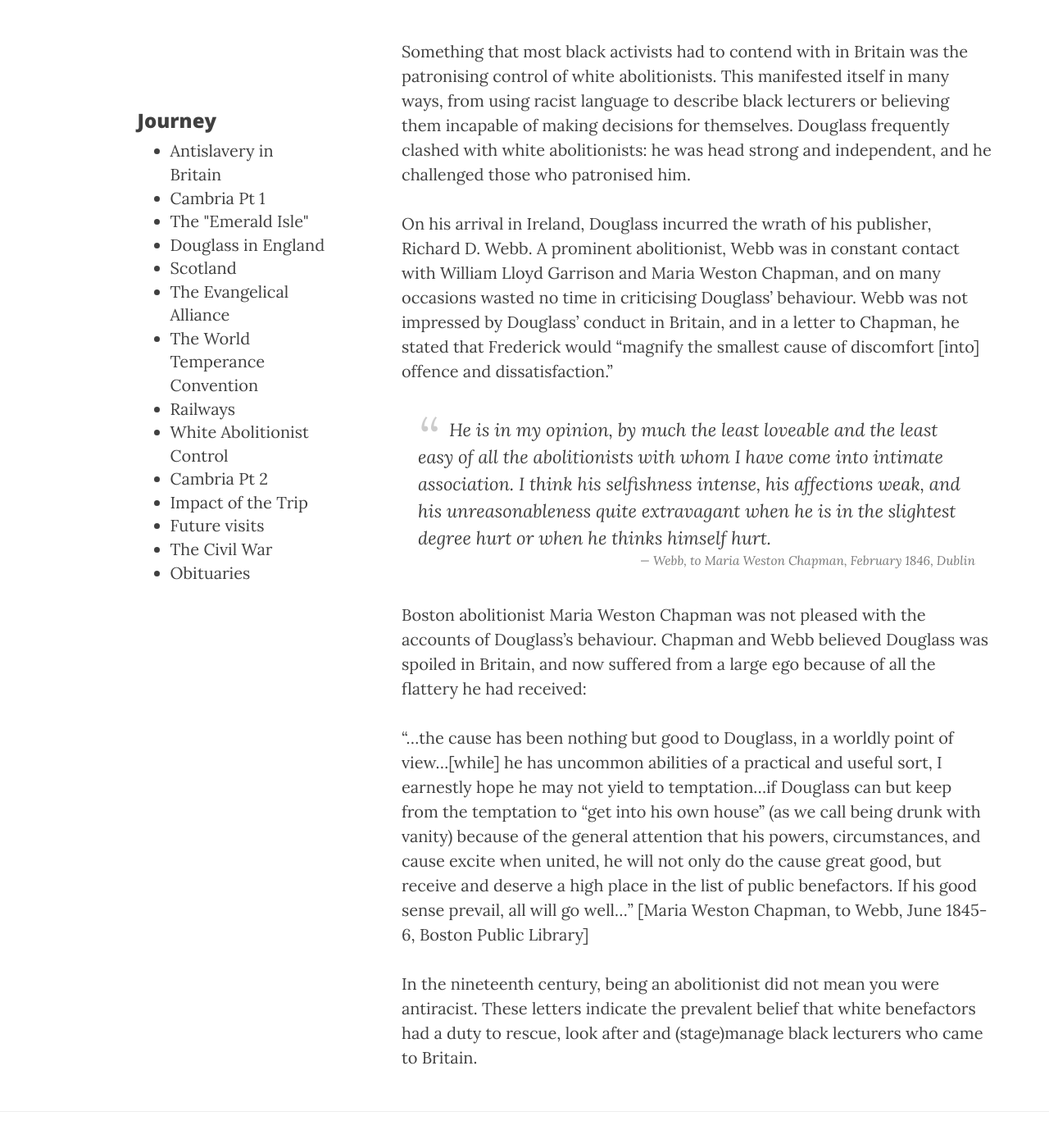
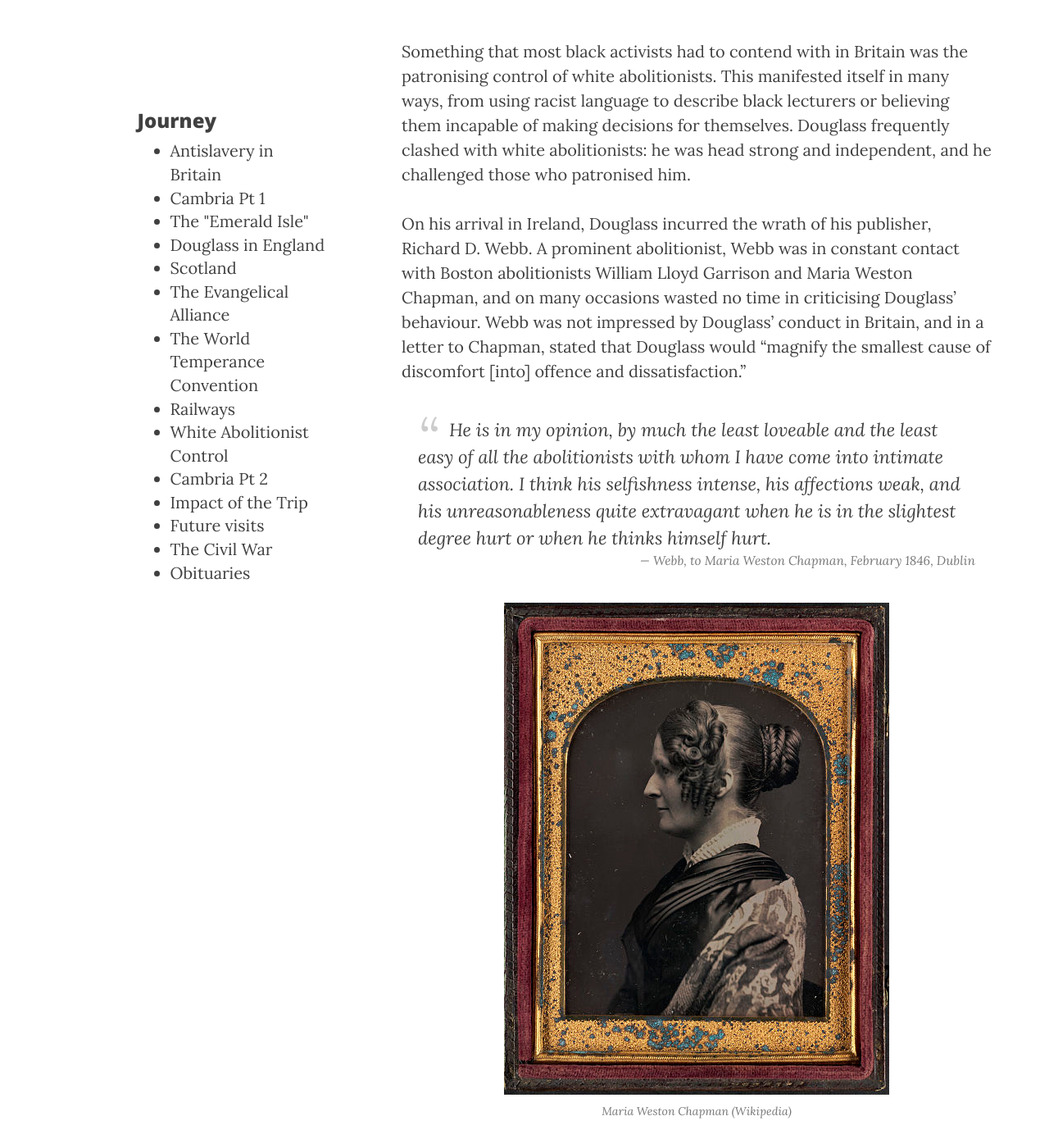
Before and after one commit to FDUK/fduk.github.io, a Jekyll site: the page built from journey/WhiteAbolitionists.md, in a window 1280 px wide and 1400 px high, scrolled down 299 px. Shown: the whole window at 82% size. Built offline with Jekyll 4.4.1, drawn with Linux system fonts in a browser that asks for light colours; nearby versions of some CDN libraries; some of the changed text lies outside the part shown.

Commit message:
Update WhiteAbolitionists.md

```diff
--- a/journey/WhiteAbolitionists.md
+++ b/journey/WhiteAbolitionists.md
@@ -6,12 +6,15 @@ sortTitle: 90
 
 Something that most black activists had to contend with in Britain was the patronising control of white abolitionists. This manifested itself in many ways, from using racist language to describe black lecturers or believing them incapable of making decisions for themselves. Douglass frequently clashed with white abolitionists: he was head strong and independent, and he challenged those who patronised him.
 
-On his arrival in Ireland, Douglass incurred the wrath of his publisher, Richard D. Webb. A prominent abolitionist, Webb was in constant contact with William Lloyd Garrison and Maria Weston Chapman, and on many occasions wasted no time in criticising Douglass’ behaviour. Webb was not impressed by Douglass’ conduct in Britain, and in a letter to Chapman, he stated that Frederick would “magnify the smallest cause of discomfort [into] offence and dissatisfaction.”
+On his arrival in Ireland, Douglass incurred the wrath of his publisher, Richard D. Webb. A prominent abolitionist, Webb was in constant contact with Boston abolitionists William Lloyd Garrison and Maria Weston Chapman, and on many occasions wasted no time in criticising Douglass’ behaviour. Webb was not impressed by Douglass’ conduct in Britain, and in a letter to Chapman, stated that Douglass would “magnify the smallest cause of discomfort [into] offence and dissatisfaction.”
 
 >He is in my opinion, by much the least loveable and the least easy of all the abolitionists with whom I have come into intimate association. I think his selfishness intense, his affections weak, and his unreasonableness quite extravagant when he is in the slightest degree hurt or when he thinks himself hurt.
 > <footer><cite>Webb, to Maria Weston Chapman, February 1846, Dublin</cite></footer>
 
-Boston abolitionist Maria Weston Chapman was not pleased with the accounts of Douglass’s behaviour. Chapman and Webb believed Douglass was spoiled in Britain, and now suffered from a large ego because of all the flattery he had received:
+![Picture of Maria Weston Chapman](/img/MariaWC.jpg)
+<span class="caption text-muted">Maria Weston Chapman (Wikipedia)</span>
+
+Maria Weston Chapman was not pleased with the accounts of Douglass’s behaviour. Chapman and Webb believed Douglass was spoiled in Britain, and now suffered from a large ego because of all the flattery he had received:
 
 "...the cause has been nothing but good to Douglass, in a worldly point of view…[while] he has uncommon abilities of a practical and useful sort, I earnestly hope he may not yield to temptation…if Douglass can but keep from the temptation to “get into his own house” (as we call being drunk with vanity) because of the general attention that his powers, circumstances, and cause excite when united, he will not only do the cause great good, but receive and deserve a high place in the list of public benefactors. If his good sense prevail, all will go well…” [Maria Weston Chapman, to Webb, June 1845-6, Boston Public Library]
 
```
